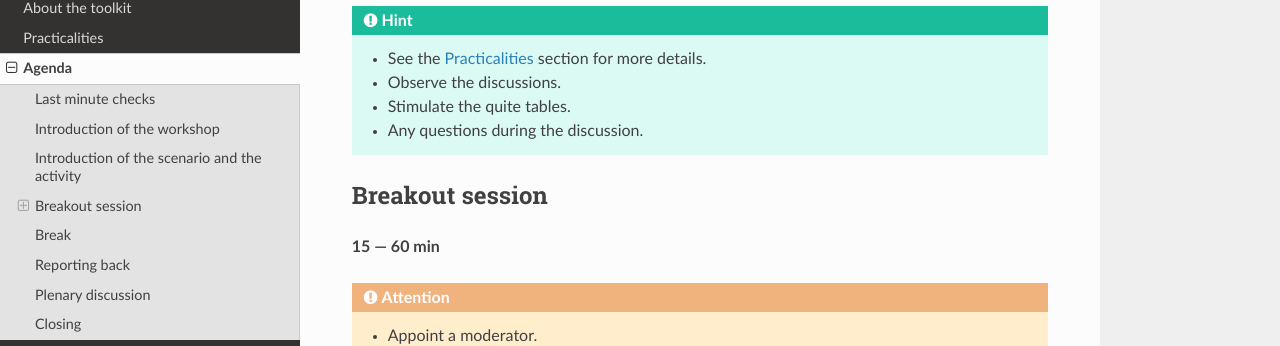
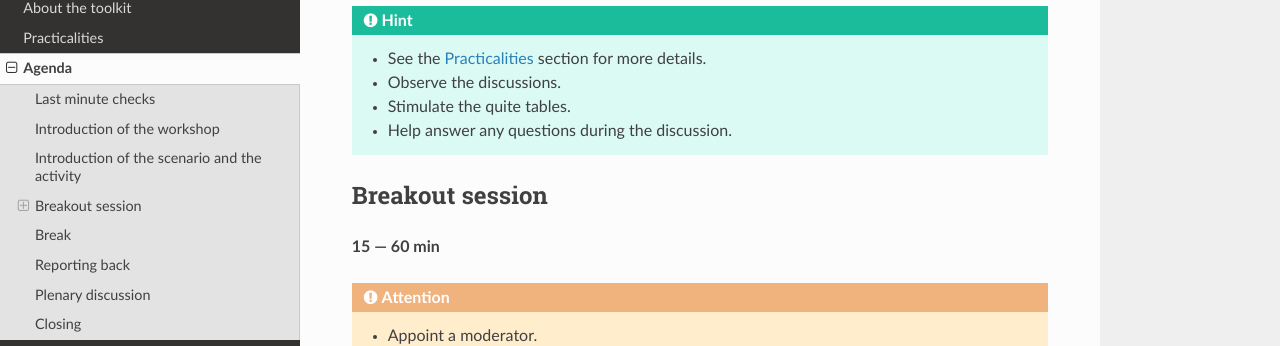
Before and after one commit to research-dream-team/toolkit, a Sphinx documentation site: the page built from source/agenda.rst, in a window 1280 px wide and 900 px high, scrolled down 1237 px. Shown: the part 137-483 px from the top of the window. Built offline with Sphinx 7.4.7 and the Read the Docs theme 2.0.0, drawn with Linux system fonts in a browser that asks for light colours.

Commit message:
Minor edits

```diff
--- a/source/agenda.rst
+++ b/source/agenda.rst
@@ -66,7 +66,7 @@ Introduction of the scenario and the activity
    * See the :doc:`practicalities` section for more details.
    * Observe the discussions.
    * Stimulate the quite tables.
-   * Any questions during the discussion.
+   * Help answer any questions during the discussion.
 
 
 Breakout session
```
